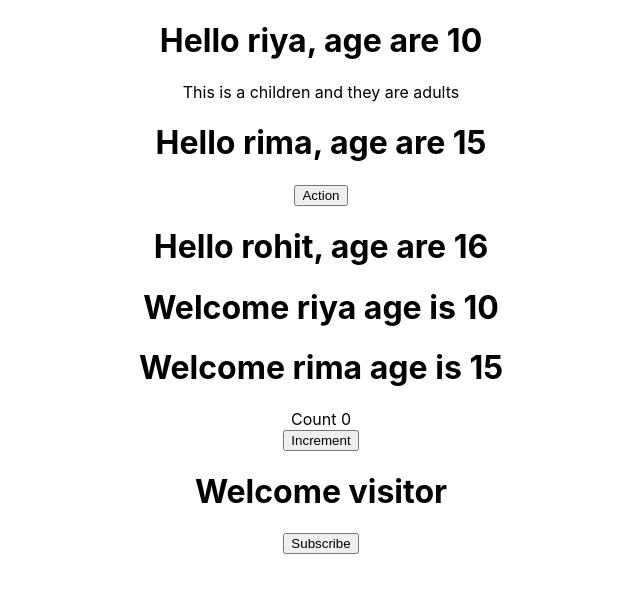
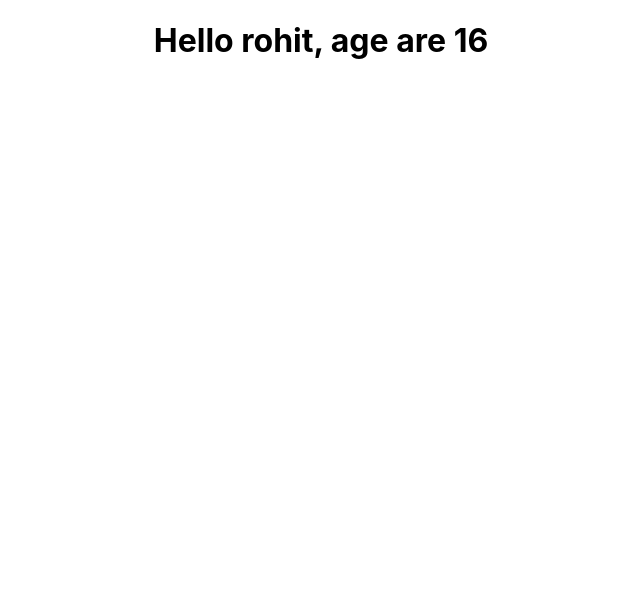
Before and after one commit to swarnalisaha2000/learning-react, a React (Create React App) app: page / in a window 1280 px wide. Shown: the top 592 px of the page, without its empty margins (319-959 px from the left). Built offline with nearby package versions, Linux system fonts and the light colour scheme.

Commit message:
learnt destructuring in function method-1

```diff
--- a/src/App.js
+++ b/src/App.js
@@ -9,15 +9,15 @@ import Counter from './components/Counter'
 function App() {
     return (
         <div className = "App">
-        <Greet name="riya" age="10">
+        {/*<Greet name="riya" age="10">
         <p>This is a children and they are adults</p></Greet>
         <Greet name="rima" age="15">
-        <button>Action</button></Greet>
-        <Greet name="rohit" age="16"></Greet>
-        <Welcome name="riya" age="10"></Welcome>
+    <button>Action</button></Greet>*/}
+        <Greet name="rohit" age="16" ></Greet>
+        {/*<Welcome name="riya" age="10"></Welcome>
         <Welcome name="rima" age="15"></Welcome>
         <Counter/>
-        <Message />
+<Message />*/}
         </div>
     );
 }
--- a/src/components/Greet.js
+++ b/src/components/Greet.js
@@ -4,14 +4,12 @@ import React from 'react'
 // 	return <h1> Hello World </h1>
 // }
 
-const Greet = props =>
+const Greet = ({name,age,children}) =>
 {
-console.log(props)
-
 return(
 	<div>
-	<h1>Hello {props.name}, age are {props.age}</h1>
-	{props.children}
+	<h1>Hello {name}, age are {age}</h1>
+	{children}
 	</div>
 )
 }
```
